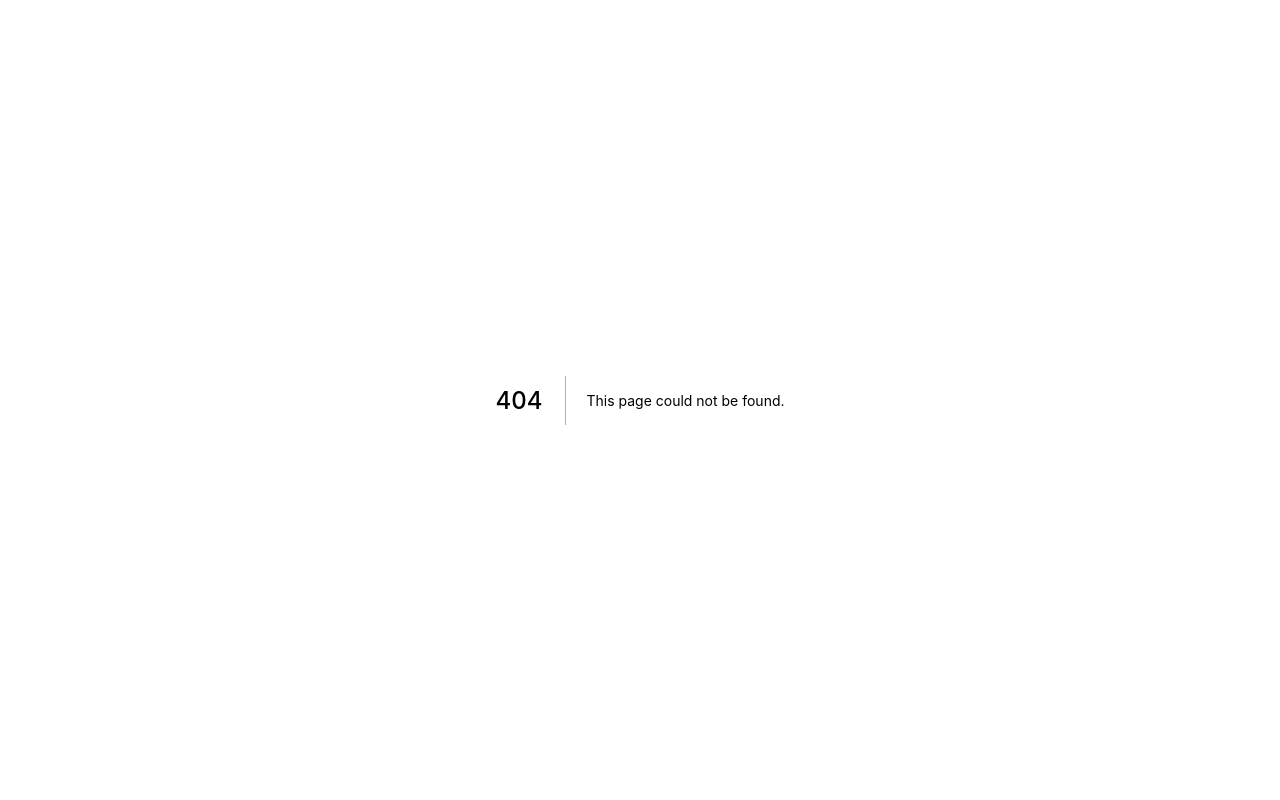
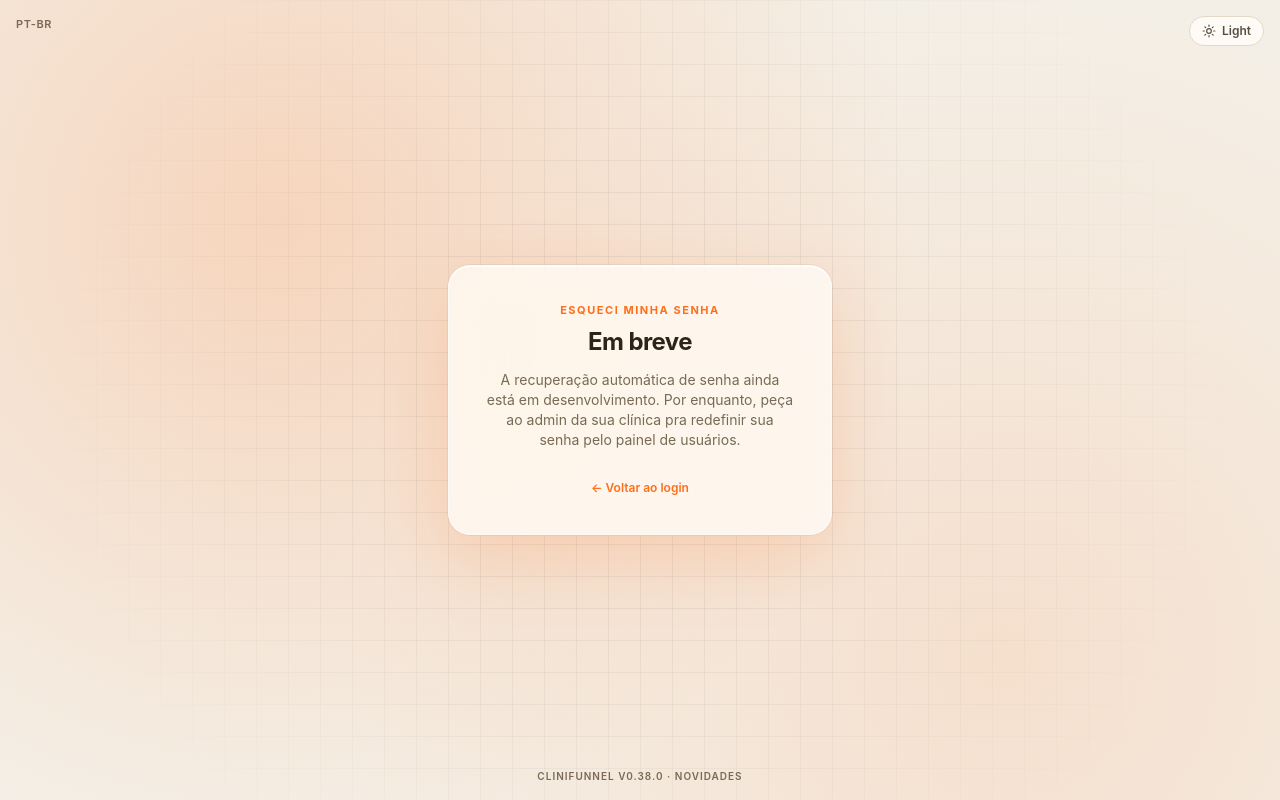
Before and after one commit to brunopalhardi/clinifunnel, a Next.js app: page /forgot-password in a window 1280 px wide. Before the commit this address had no page. Built offline with nearby package versions, Linux system fonts and the light colour scheme.

Commit message:
feat: pagina /forgot-password placeholder ate fluxo real existir

```diff
--- /dev/null
+++ b/src/app/forgot-password/page.tsx
@@ -0,0 +1,28 @@
+import Link from "next/link";
+import { LoginShell } from "@/components/login/login-shell";
+
+export default function ForgotPasswordPage() {
+  return (
+    <LoginShell>
+      <div className="glass-card rounded-xl p-8 text-center sm:rounded-[1.375rem] sm:p-9">
+        <div className="mb-2 text-[11px] font-bold uppercase tracking-[0.14em] text-primary">
+          Esqueci minha senha
+        </div>
+        <h1 className="mb-3 font-display text-2xl font-bold tracking-tight text-foreground">
+          Em breve
+        </h1>
+        <p className="mb-6 text-sm text-muted-foreground">
+          A recuperação automática de senha ainda está em desenvolvimento. Por
+          enquanto, peça ao admin da sua clínica pra redefinir sua senha pelo
+          painel de usuários.
+        </p>
+        <Link
+          href="/login"
+          className="inline-block text-xs font-semibold text-primary hover:underline"
+        >
+          ← Voltar ao login
+        </Link>
+      </div>
+    </LoginShell>
+  );
+}
```
